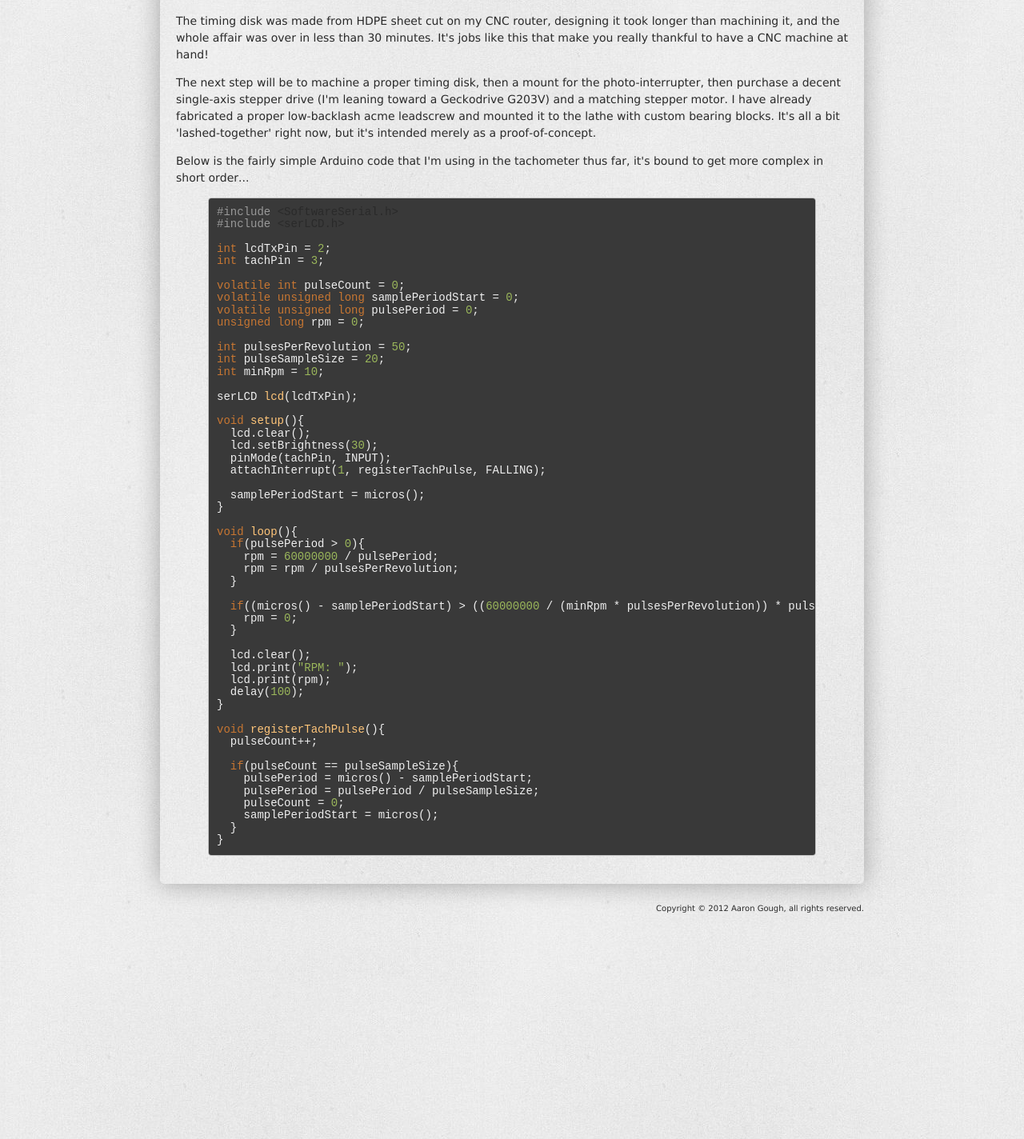
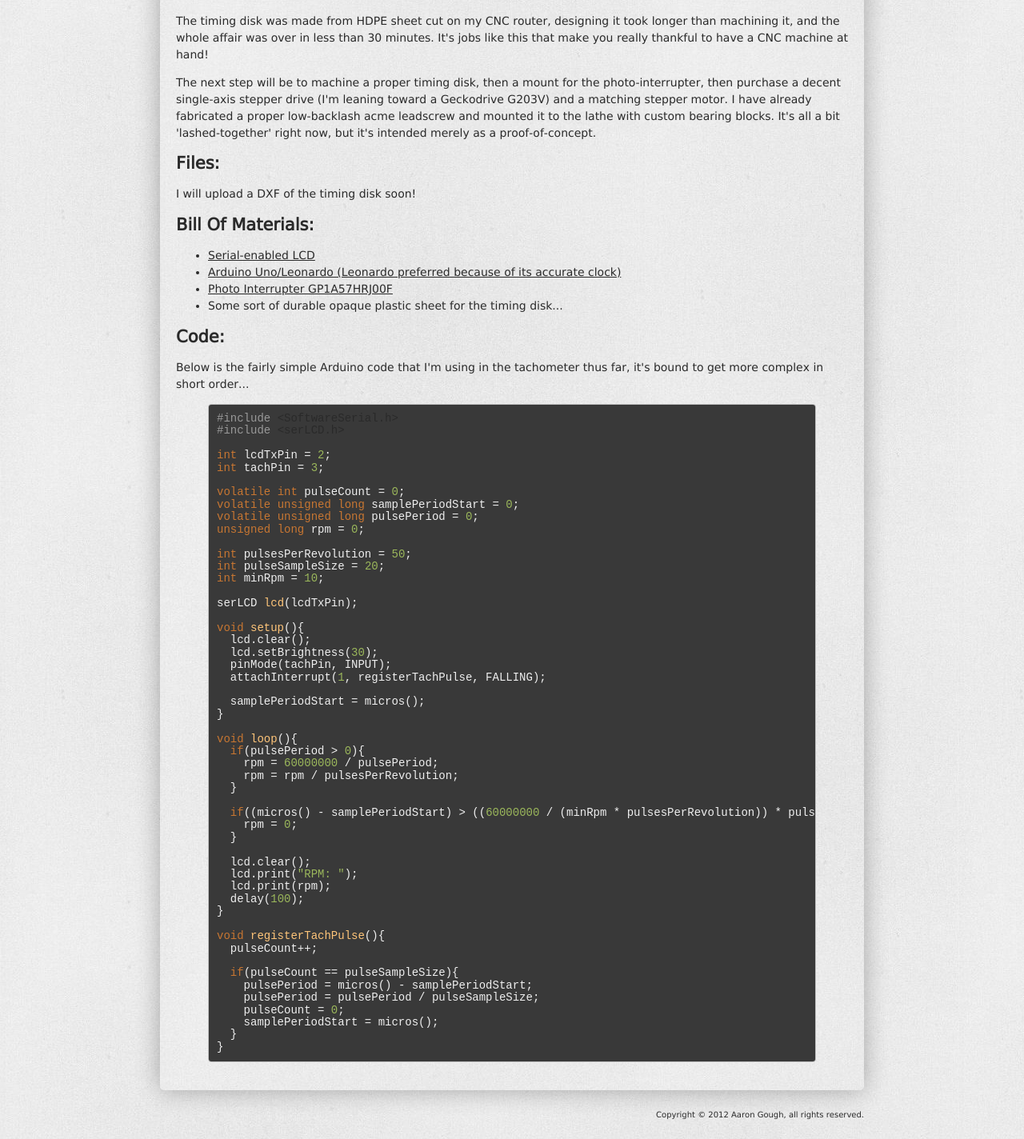
Before and after one commit to anddam/goughcustom, a Jekyll site: the page built from blog/_posts/2012-08-23-spindle-tachometer.html, in a window 1280 px wide, cut to the strip 631-2055 px from the top of the page. Shown: the whole strip at 80% size. Built offline with Jekyll 4.4.1, drawn with Linux system fonts in a browser that asks for light colours; before the commit the page ends 1797 px from its top, so only the background shows below that.

Commit message:
Added signature to about page, changed link color, expanded blog post with extra details.

```diff
--- a/about.html
+++ b/about.html
@@ -33,4 +33,4 @@ because I build things to last, not to be cheap.</p>
 
 <p>If you would like me to make something for you, please <a href="/contact.html">contact me.</a></p>
 
-<p>-A. Gough</p>
+<p class="signature">-Aaron Gough</p>
--- a/blog/_posts/2012-08-23-spindle-tachometer.html
+++ b/blog/_posts/2012-08-23-spindle-tachometer.html
@@ -24,6 +24,21 @@ purchase a decent single-axis stepper drive (I'm leaning toward
 a Geckodrive G203V) and a matching stepper motor. I have already fabricated a proper
 low-backlash acme leadscrew and mounted it to the lathe with custom bearing blocks.
 It's all a bit 'lashed-together' right now, but it's intended merely as a proof-of-concept.</p>
+
+<h2>Files:</h2>
+<p>I will upload a DXF of the timing disk soon!</p>
+
+<h2>Bill Of Materials:</h2>
+<p>
+  <ul>
+    <li><a href="https://www.sparkfun.com/products/9067">Serial-enabled LCD</a></li>
+    <li><a href="https://www.sparkfun.com/products/11286?">Arduino Uno/Leonardo (Leonardo preferred because of its accurate clock)</a></li>
+    <li><a href="https://www.sparkfun.com/products/9299?">Photo Interrupter GP1A57HRJ00F</a></li>
+    <li>Some sort of durable opaque plastic sheet for the timing disk...</li>
+  </ul>
+</p>
+
+<h2>Code:</h2>
 
 <p>Below is the fairly simple Arduino code that I'm using in the tachometer thus far, it's
 bound to get more complex in short order...</p>
--- a/css/main.css
+++ b/css/main.css
@@ -54,6 +54,10 @@ padding: 2px 4px;
 -moz-border-radius: 4px;
 -webkit-border-radius: 4px;
 border-radius: 4px;
+}
+
+a{
+color: #2a2a2a;
 }
 
 
@@ -214,3 +218,10 @@ border-radius: 4px;
   width: 560px;
   margin: 0 auto;
 }
+
+.signature{
+font: 30px/35px 'DanielRegular', Arial, sans-serif;
+letter-spacing: 0;
+margin-left: 17px;
+padding-top: 10px;
+}
```
